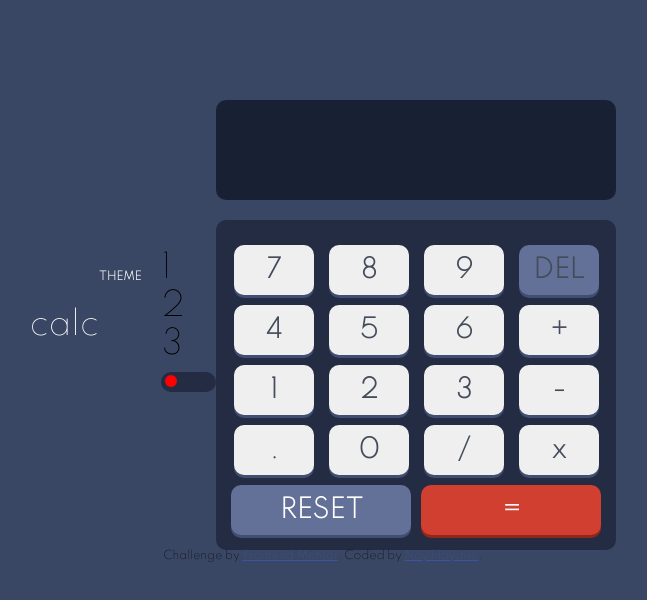
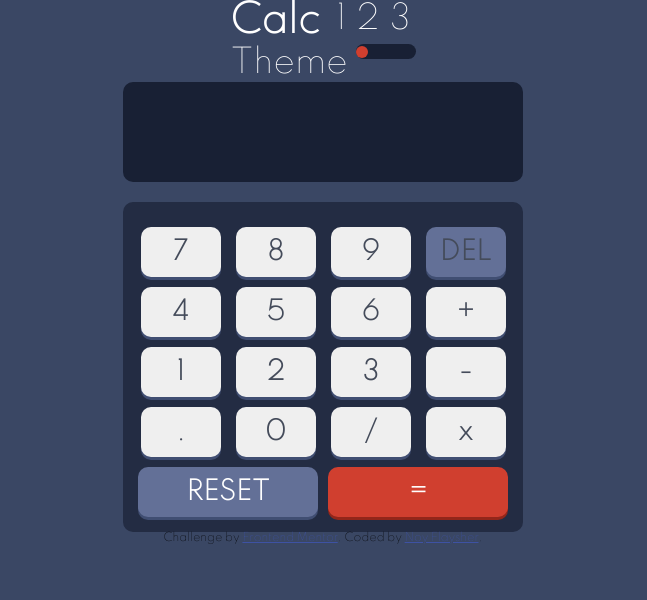
Before and after one commit to noyflaysher/calculator, a plain HTML site: page index.html in a window 1280 px wide. Shown: the whole page, without its empty margins (317-964 px from the left). Drawn offline with Linux system fonts and the light colour scheme.

Commit message:
changing color

```diff
--- a/index.html
+++ b/index.html
@@ -19,35 +19,48 @@
 </head>
 <body>
 <div class="container">
+  <div class="title">
+    <div class="toggle">
+      <h3>Calc</h3>
+      <div class="right">
+        <p id="one">1</p>
+        <p id="two">2</p>
+        <p id="three">3</p>
+      </div>
+    </div>
+    <div class="control">
+      <p>Theme</p>
+      <div class="box">
+        <div id="circle"></div>
+      </div>
+    </div>
+  </div>
 
-  <div class="top">
-    <div class="calc">
-      <p>calc</p>
-    </div>
+
+  <!-- <div class="top">
+    <p class= "calc">calc</p>
     <div class="right-side">
-      <div class="theme">
-        <p>THEME</p>
+      <p class="theme">THEME</p>
+
+      <div class="div">
+
+        <div class="switch-toggle switch-3 switch-candy">
+
+          <input id="theme1" name="one" value="1" type="radio" checked />
+          <label for="theme1" onclick="">1</label>
+
+          <input id="theme2" name="two" type="radio" value="2"/>
+          <label for="theme2" class="disabled" onclick="">2</label>
+
+          <input id="theme3" name="three" type="radio" value="3"/>
+          <label for="theme3" onclick="">3</label>
+
+        </div>
+
       </div>
-      <div class="switch">
-        <div class="style">
-          <div class="style_num">1</div>
-          <div class="style_num">2</div>
-          <div class="style_num">3</div>
-        </div>
-       <div class="toggle-bottom">
-         <input type="radio" name="toggle" value="1" checked>
-         <label class="toggle"></label>
-
-         <input type="radio" name="toggle" value="2">
-         <label class="toggle"></label>
-
-         <input type="radio" name="toggle" value="3">
-         <label class="toggle"></label>
-         <span></span>
-       </div>
     </div>
 
-  </div>
+  </div> -->
 
   <div class="calculator">
     <div class="screen">
--- a/script.js
+++ b/script.js
@@ -141,3 +141,30 @@ deleteButton.addEventListener('click',() => {
     calculator.delete();
     calculator.updateDisplay();
 });
+
+var one=document.getElementById('one');
+one.addEventListener('click', function(){
+    var body=document.querySelector('body');
+    var toggle=document.getElementById('circle');
+    body.classList.remove('active1');
+    body.classList.remove('active2');
+    toggle.style.left='0%';
+})
+var two=document.getElementById('two');
+two.addEventListener('click', function(){
+    var body=document.querySelector('body');
+    var toggle=document.getElementById('circle');
+    body.classList.add('active1');
+    body.classList.remove('active2');
+    toggle.style.left='40%';
+
+
+})
+var three=document.getElementById('three');
+three.addEventListener('click', function(){
+    var body=document.querySelector('body');
+    var toggle=document.getElementById('circle');
+    body.classList.add('active2');
+    body.classList.remove('active1');
+    toggle.style.left='80%';
+})
--- a/style.css
+++ b/style.css
@@ -15,30 +15,123 @@
       --Blue6-theme1:hsl(221, 14%, 31%);/*blue text*/
       --White-theme1:hsl(0, 0, 100%);/*white text*/
       /*------------------------theme 2--------------------------*/
-    --Light-Gray-1-theme2:hsl(0, 0%, 90%); /*main-background*/
-    --Light-Gray-2-theme2:hsl(0, 5%, 81%); /*toggle background, keypad background*/
-    --Light-Gray-3-theme2:hsl(0, 0%, 93%); /*screen background, keypad background*/
-    --Dark-Cyan-1-theme2:hsl(185, 42%, 37%); /*key background*/
-    --Dark-Cyan-2-theme2:hsl(185, 58%, 25%); /*key shadow*/
-    --Orange-theme2:hsl(25, 98%, 40%); /*key background, toggle*/
-    --Dark-Orange-theme2:hsl(25, 98%, 40%); /*key background, toggle*/
-    --Light-yellow-theme2:hsl(45, 7%, 89%); /*key background*/
-    --Dark-Orange-2-theme2:hsl(35, 11%, 61%)    ; /*key background*/
+    --main-backgrond2:hsl(0, 0%, 90%); /*main-background*/
+    --toggle-calculate-background2:hsl(0, 5%, 81%); /*toggle background, keypad background*/
+    --screen-background2:hsl(0, 0%, 93%); /*screen background, keypad background*/
+    --del-reset-background2:hsl(185, 42%, 37%); /*key background*/
+    --del-reset-shadow2:hsl(185, 58%, 25%); /*key shadow*/
+    --equal-circle-background2:hsl(25, 98%, 40%); /*key background, toggle*/
+    --equal-circle-shadow2:hsl(25, 98%, 40%); /*key background, toggle*/
+    --key-background2:hsl(45, 7%, 89%); /*key background*/
+    --Key-shadow2:hsl(35, 11%, 61%)    ; /*key background*/
     --Dark-yellow-theme2:hsl(60, 10%, 19%); /*yellow text*/
-    --White-theme2:hsl(0, 0, 100%);/*white text*/
+    --White-text2:hsl(0, 0, 100%);/*white text*/
  /*------------------------theme 3--------------------------*/
- --Dark-Violet-1-theme3:hsl(268, 75%, 9%);/*main background*/
- --Dark-Violet-2-theme3:hsl(268, 71%, 12%);/*toggle background, keypad background, screen background*/
- --Dark-Violet-3-theme3:hsl(281, 89%, 26%);/*key background*/
- --Vivid-magenta-theme3:hsl(285, 91%, 52%);/*key shadow*/
- --Pure-cyan-theme3:hsl(285, 91%, 52%);/*key background, toggle*/
- --Soft-cyan-theme3:hsl(177, 92%, 70%);/*key shadow*/
- --Dark-Violet-4-theme3:hsl(268, 47%, 21%);/*key background*/
- --Dark-magenta-theme3: hsl(290, 70%, 36%);/*key shadow*/
- --Light-yellow-theme3: hsl(52, 100%, 62%);/*yellow text*/
+ --main-background3:hsl(268, 75%, 9%);/*main background*/
+ --toggle-calculate-background3:hsl(268, 71%, 12%);/*toggle background, keypad background, screen background*/
+ --screen-background3:hsl(281, 89%, 26%);/*key background*/
+ --key-s:hsl(285, 91%, 52%);/*key shadow*/
+ --key:hsl(285, 91%, 52%);/*key background, toggle*/
+ --del-shadow3:hsl(177, 92%, 70%);/*key shadow*/
+ --key-shadow3:hsl(268, 47%, 21%);/*key background*/
+ --key-background3: hsl(290, 70%, 36%);/*key shadow*/
+ --yellow-text3: hsl(52, 100%, 62%);/*yellow text*/
  --Dark-Blue-theme3:hsl(198, 20%, 13%); /*blue text*/
  --White-theme3:hsl(0, 0, 100%);/*white text*/
+ --circle-color-3:hsl(176, 100%, 44%);
   }
+
+  /* changed when we click on number two*/
+
+  body.active1{
+    background-color: var(--main-backgrond2);
+  }
+
+  body.active1 .control .box{
+    background-color: var(--toggle-calculate-background2);
+  }
+
+  body.active1 .screen{
+    background-color: var(--screen-background2);
+    color: #111;
+  }
+
+  body.active1 .control #circle{
+    background-color: var(--equal-circle-background2);
+  }
+
+  body.active1 .main-calculator{
+    background-color: var( --toggle-calculate-background2);
+  }
+
+  body.active1 .reset, body.active1 .del {
+    background-color: var(--del-reset-background2);
+    box-shadow: 0px 3px 0px 0px var(--del-reset-shadow2);
+    color:#FFF;
+  }
+
+  body.active1 button{
+    box-shadow: 0px 3px 0px 0px hsl(35, 11%, 61%);
+  }
+
+  body.active1.equal{
+    background-color: var(--equal-circle-background2);
+    box-shadow: 0px 3px 0px 0px var(--equal-circle-shadow2);
+  }
+
+  body.active1 .toggle h3, body.active1 .control p, body.active1 .right p {
+    color: #111;
+  }
+
+  /************************************************/
+/* changed when we click on number two*/
+
+body.active2{
+  background-color: var(--main-background3);
+}
+
+body.active2 .control .box{
+  background-color: var(--toggle-calculate-background3);
+}
+
+body.active2 .screen{
+  background-color: var( --toggle-calculate-background3);
+  color: var(--yellow-text3);
+}
+
+body.active2 .control #circle{
+  background-color:var(--circle-color-3);
+}
+
+body.active2 .toggle h3, body.active2 .control p, body.active2 .right p{
+  color:var(--yellow-text3);
+}
+
+body.active2 button{
+	box-shadow: 0px 3px 0px 0px var(--key-shadow3);
+	background-color:var(--key-background3);
+  color:var(--yellow-text3);
+}
+
+body.active2 .main-calculator{
+  background-color: var(--toggle-calculate-background3);
+}
+
+body.active2 .reset, body.active2 .del {
+  background-color: var( --toggle-calculate-background3);
+  box-shadow: 0px 3px 0px 0px var(--key-background3);
+  color:#FFF;
+}
+
+body.active2 .equal{
+  background-color: var(--circle-color-3);
+  box-shadow: 0px 3px 0px 0px var( --del-shadow3);
+  color:#FFF;
+}
+
+
+/************************************************/
+
 
   *{
     margin:0px;
@@ -60,82 +153,76 @@
     flex-direction: column;
     margin-top: 70px;
     justify-content: space-between;
-    /* height: 500px; */
     width: 450px;
     margin:auto;
     align-items: center;
   }
 
 
-  .top{
-      margin-top: 100px;
-      display: flex;
-      flex-direction: row;
-      align-items:center;
+  h3{
+    color: #FFF;
   }
 
-  .calc{
-    color: white;
+  .control{
+    display: flex;
+    justify-content: flex-end;
+  }
+  .control .box{
+    width: 60px;
+    height: 15px;
+    background-color: hsl(224, 36%, 15%);
+    border-radius: 30px;
+    margin-left: 4px;
+    position: relative;
   }
 
-  .right-side{
+
+  .control #circle{
+    width: 12px;
+    height: 12px;
+    background-color: hsl(6, 63%, 50%);
+    position: absolute;
+    top: 1.5px;
+    left: 0;
+    z-index: 1;
+    border-radius: 30px;
+  }
+
+  .control p{
+    color: #FFF;
+    cursor: pointer;
+    margin-right: 4px;
+  }
+
+
+
+  .toggle{
     display: flex;
     justify-content: space-between;
   }
-
-  .theme {
-    color: white;
-    font-size: 11px;
-    font-weight: 700;
-    text-align: center;
-    margin: 22px 20px 0px 0px;
+  .right{
+    display: flex;
+    justify-content: flex-end;
+  }
+  .toggle p{
+    margin: 0 5px;
+    color: #FFF;
+    cursor: pointer;
   }
 
-  .toggle-bottom{
-    display: inline-block;
-    position: relative;
-    background-color:var(--Dark-Blue2-theme1) ;
-    padding: 2px 3px;
-    border-radius: 20px;
-    height: 20px;
-    width: 55px;
-    cursor: pointer;
 
-  }
 
-  .toggle-bottom input {
-    position: absolute;
-    z-index: 3;
-    opacity: 0;
-  }
 
-  .toggle-bottom span {           /*circle*/
-    height: 12px;
-    width: 12px;
-    line-height: 5px;
-    border-radius: 50%;
-    display: block;
-    position: absolute;
-    top: 3px;
-    appearance: none;
-    /* transition: all 0.3s ease-in-out; */
-    transition: 0.5s;
 
-  }
 
-  .toggle-bottom input[value="1"]:checked ~ span {
+
+
+/*
+  body.active{
     background-color: red;
-    left: 4px;
+  } */
 
-  }
-  .toggle-bottom input[value="2"]:checked ~ span {
-    background-color: red;
-    left: 6px;
-  }
-  .toggle-bottom input[value="3"]:checked ~ span {
-    background-color: red;
-    left: 10px;
-  }
+
 
   .screen input {
     display: inline;
@@ -163,6 +250,8 @@
     color: white;
     overflow: hidden;
   }
+
+
 
   .main-calculator{
     display: flex;
@@ -193,6 +282,8 @@
     font-family: 'Spartan',serif;
     border-style: none;
   }
+
+
 
   .numbers{
       margin-right: 15px;
@@ -229,7 +320,7 @@
 
 .del{
     background-color: var(--Dark-Blue4-theme1);
-    color: white;
+    color: #FFF;
 
 }
 
```
